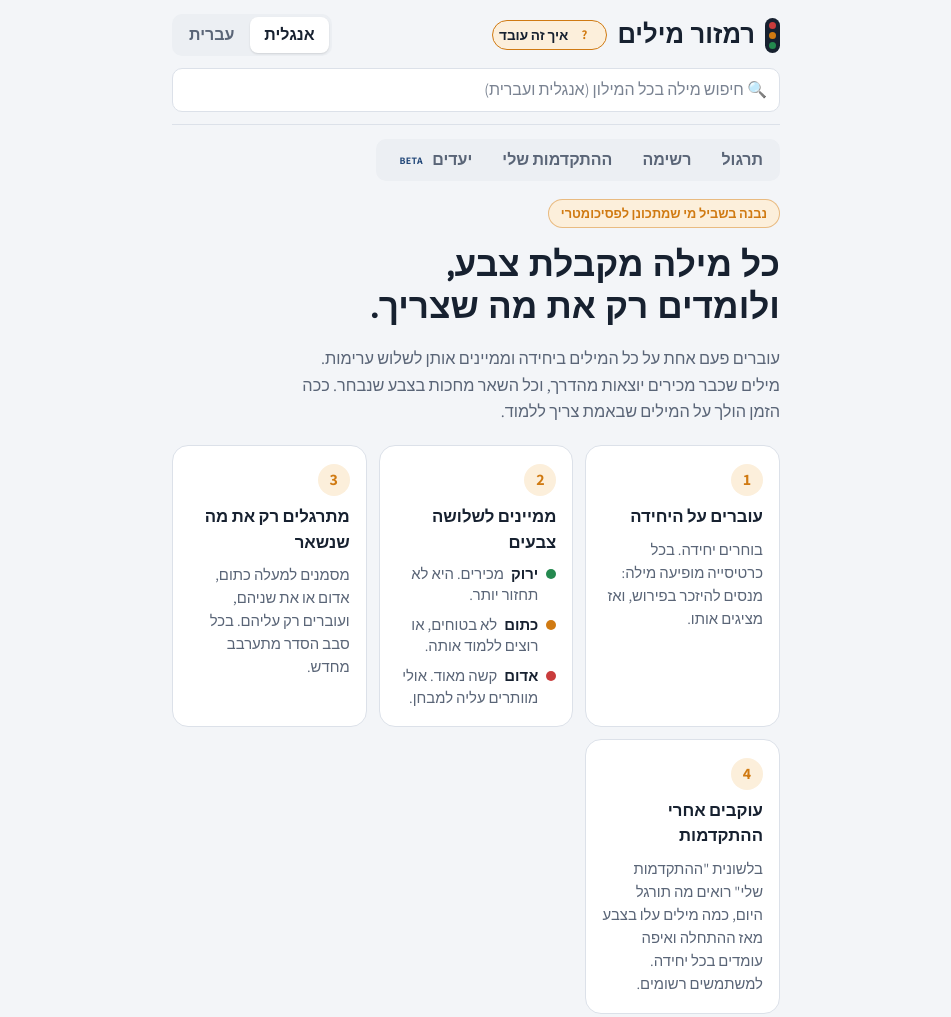
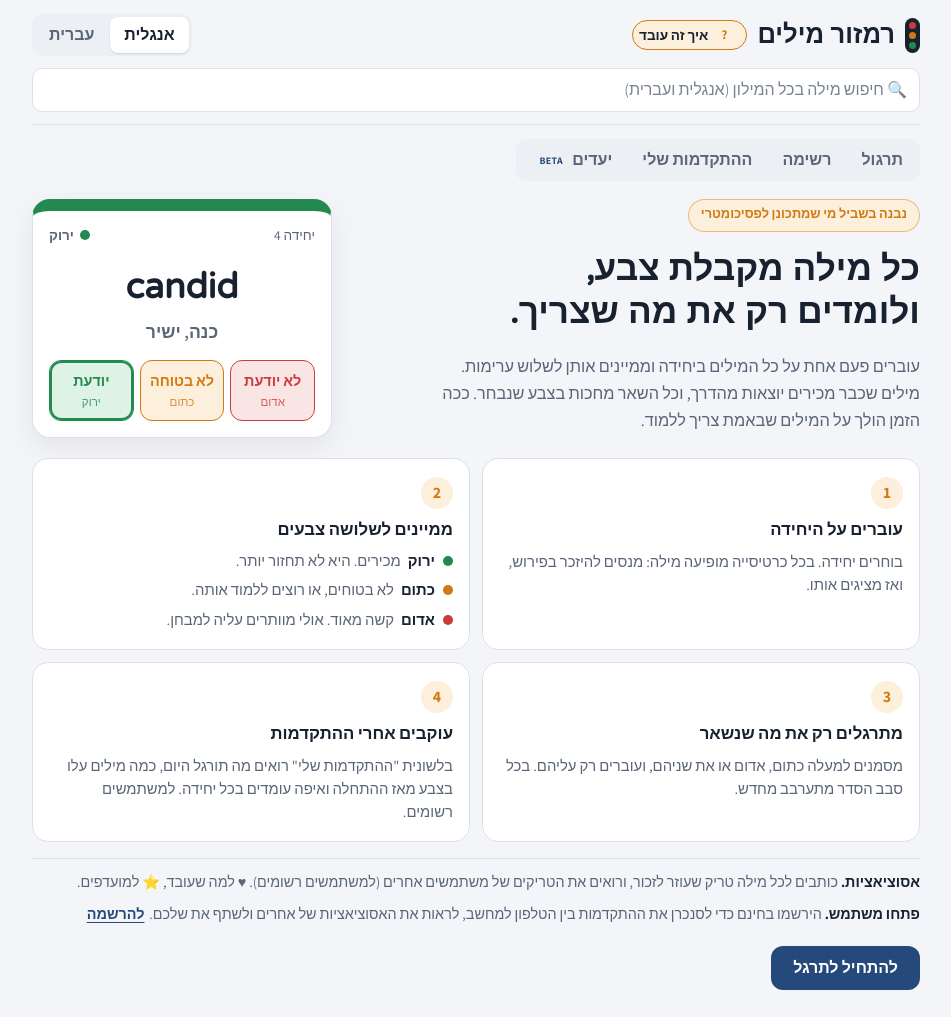
Before and after one commit to ramzor-milim/ramzor-milim.github.io, a plain HTML site: page index.html in a window 1280 px wide. Shown: the top 1017 px of the page, without its empty margins (164-1115 px from the left). Drawn offline with Linux system fonts and the light colour scheme.

Commit message:
Welcome screen: 2x2 step cards, sample word card, wider layout on computers
Co-Authored-By: Claude Opus 5.5 <noreply@anthropic.com>

```diff
--- a/index.html
+++ b/index.html
@@ -479,6 +479,21 @@ footer { margin-top: 26px; color: var(--muted); font-size: .82rem; display: grid
   *, *::before, *::after { transition-property: opacity, color, background-color, border-color !important; }
   .unit-menu, .wm-box { @starting-style { transform: none; } }
 }
+/* welcome screen: 2x2 steps, sample card, wider on computers */
+.how-demo { justify-self: center; width: 100%; max-width: 300px; pointer-events: none; user-select: none; }
+.how-demo .card { gap: 10px; padding: 14px 16px 16px; box-shadow: 0 10px 28px rgb(0 0 0 / .07); }
+.how-demo .word { font-size: 2.2rem; padding-block: 10px 0; }
+.how-demo .meaning { font-size: 1.1rem; color: var(--muted); }
+.how-demo .rate { margin-top: 4px; gap: 6px; }
+.how-demo .rate button { padding: 9px 4px; font-size: .9rem; border-radius: 12px; }
+@media (min-width: 561px) { .how-steps { grid-template-columns: repeat(2, minmax(0, 1fr)); } }
+@media (min-width: 900px) {
+  .app:has(.how) { max-width: 920px; }
+  .how { grid-template-columns: minmax(0, 1fr) 300px; column-gap: 48px; }
+  .how > * { grid-column: 1; }
+  .how > .how-demo { grid-column: 2; grid-row: 1 / span 3; align-self: center; }
+  .how > .how-steps, .how > .how-also { grid-column: 1 / -1; }
+}
 </style>
 
 <style>
@@ -1627,6 +1642,18 @@ function renderHow() {
     <span class="how-pill">נבנה בשביל מי שמתכונן לפסיכומטרי</span>
     <h2 id="how-title">כל מילה מקבלת צבע, ולומדים רק את מה שצריך.</h2>
     <p class="how-lead">עוברים פעם אחת על כל המילים ביחידה וממיינים אותן לשלוש ערימות. מילים שכבר מכירים יוצאות מהדרך, וכל השאר מחכות בצבע שנבחר. ככה הזמן הולך על המילים שבאמת צריך ללמוד.</p>
+    <div class="how-demo" aria-hidden="true">
+      <div class="card" data-s="g">
+        <div class="card-top"><span>יחידה 4</span><span class="badge"><span class="dot s-g"></span>ירוק</span></div>
+        <div class="word" dir="ltr">candid</div>
+        <div class="meaning">כנה, ישיר</div>
+        <div class="rate">
+          <button type="button" class="g" tabindex="-1" aria-current="true">יודעת<small>ירוק</small></button>
+          <button type="button" class="o" tabindex="-1">לא בטוחה<small>כתום</small></button>
+          <button type="button" class="r" tabindex="-1">לא יודעת<small>אדום</small></button>
+        </div>
+      </div>
+    </div>
     <ol class="how-steps">
       <li class="how-card">
         <span class="how-num">1</span>
```
